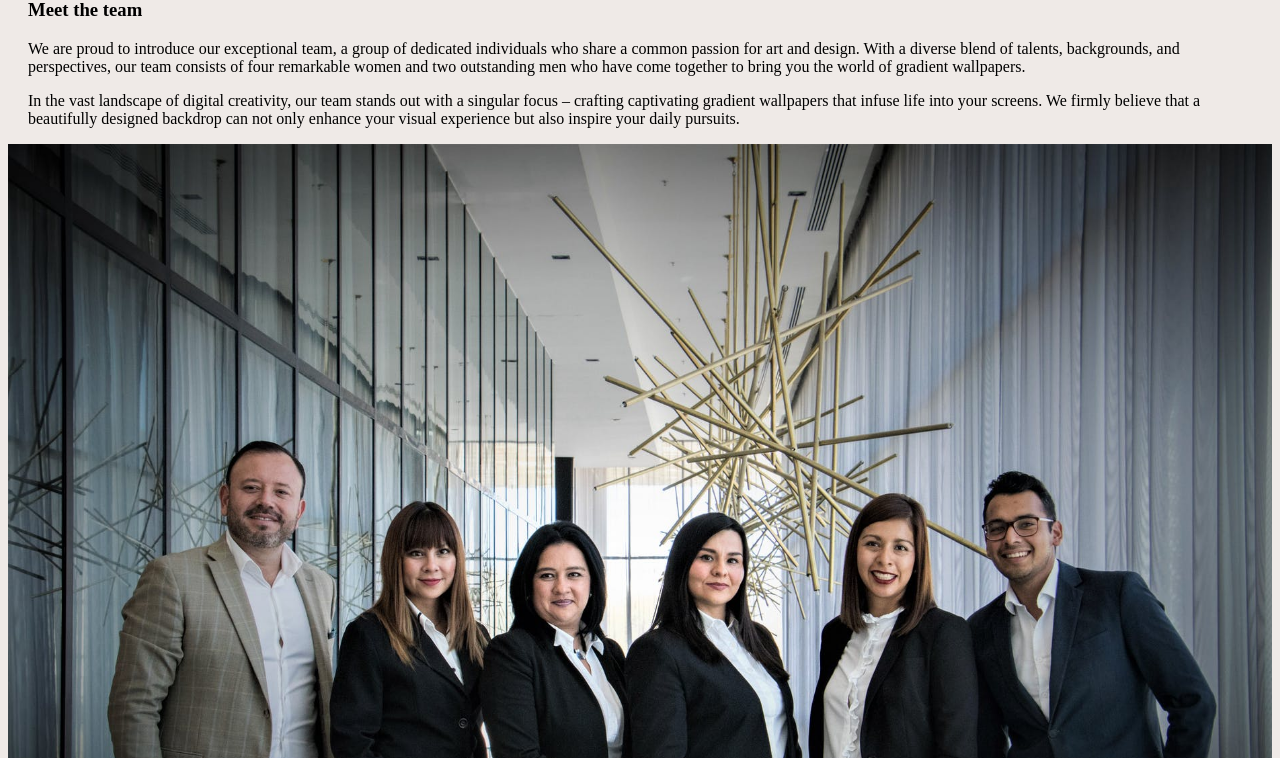
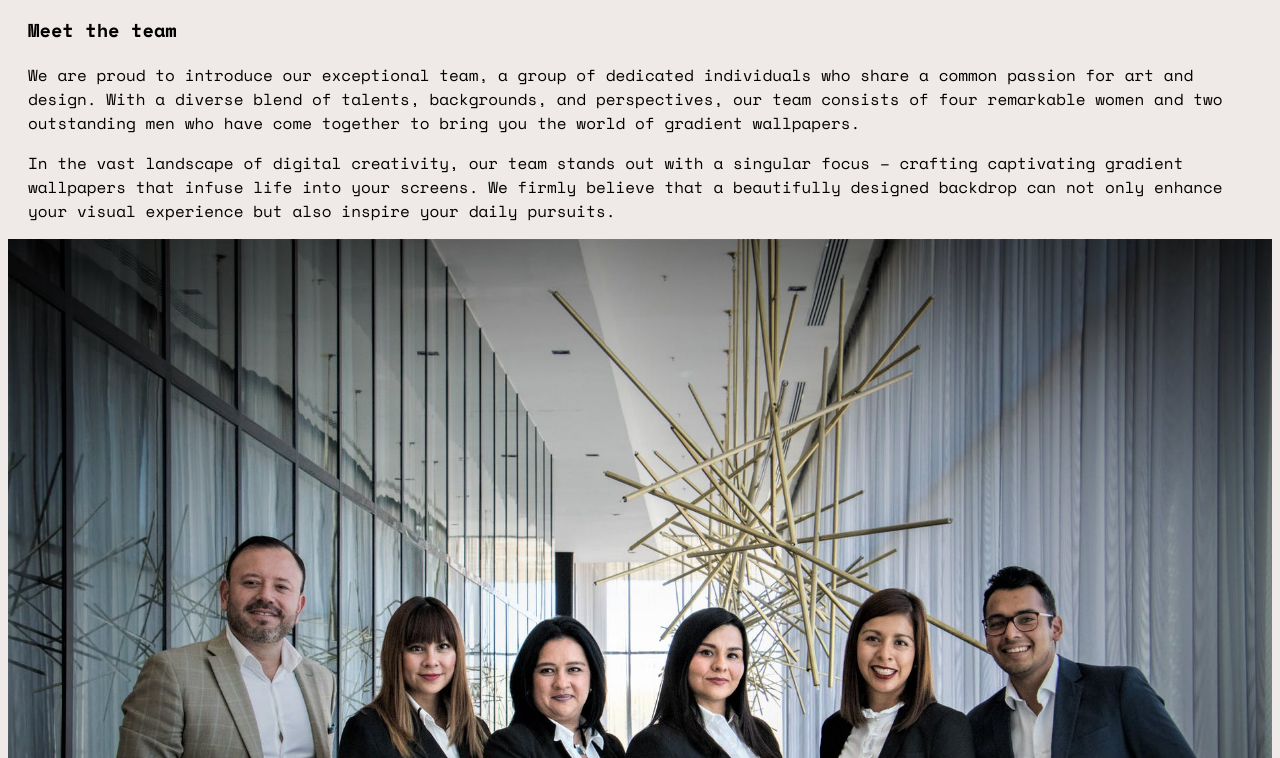
Before and after one commit to oliviaalx/Website, a plain HTML site: page about.html in a window 1280 px wide. Shown: the part 234-992 px from the top of the page. Drawn offline with nearby package versions, Linux system fonts and the light colour scheme.

Commit message:
font issue

```diff
--- a/about.html
+++ b/about.html
@@ -4,6 +4,10 @@
     <meta charset="UTF-8">
     <meta name="viewport" content="width=device-width, initial-scale=1.0"/>
     <title>About</title>
+    <link rel="preconnect" href="https://fonts.googleapis.com">
+    <link rel="preconnect" href="https://fonts.gstatic.com" crossorigin>
+    <link href="https://fonts.googleapis.com/css2?family=Space+Mono:wght@400;700&display=swap" rel="stylesheet">
+    <link rel="icon" type="image/x-icon" href="Images/Gradient.jpg">
     <link rel="icon" type="image/x-icon" href="Images/Gradient.jpg">
     <link rel="stylesheet" href="styles.css">
     <img src="Images/Gradient.jpg" class="imglogo" >
```
Also changed, not shown: examples.html (+4 -0 lines), index.html (+3 -0 lines).
